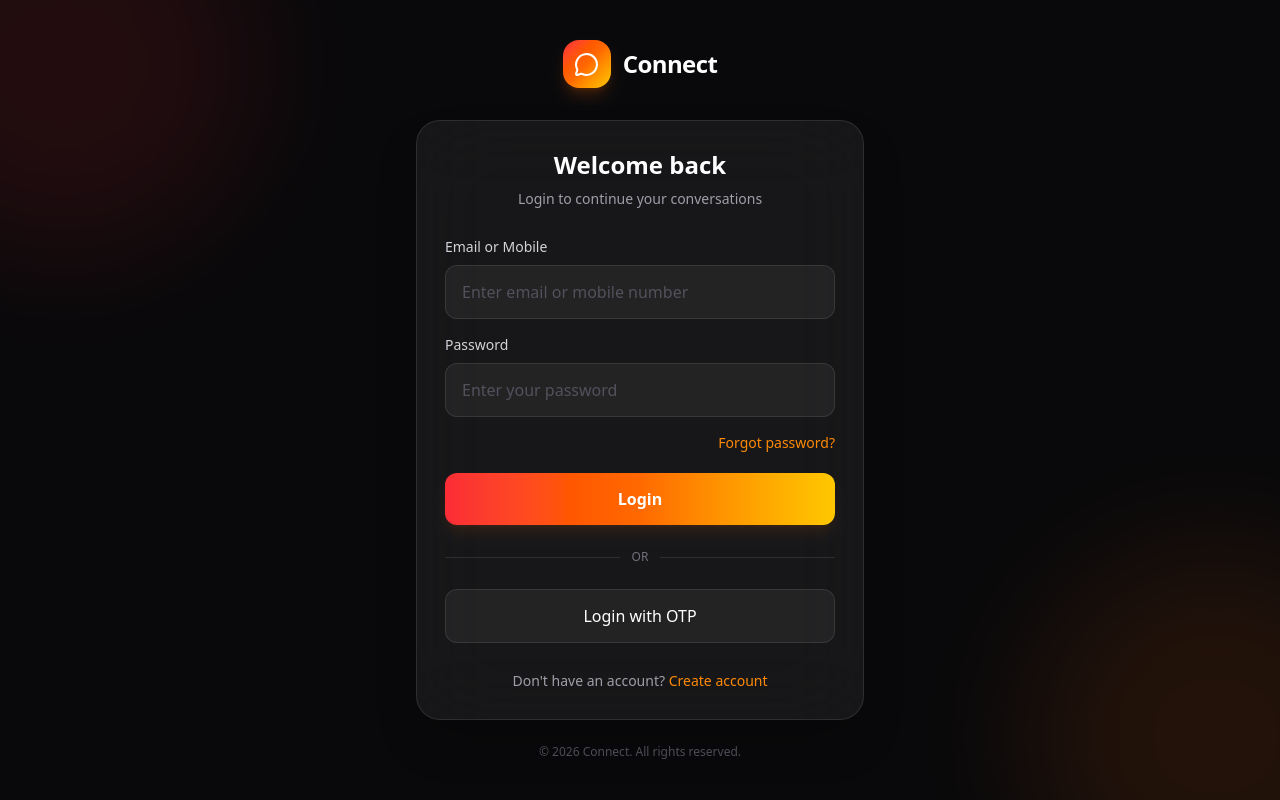
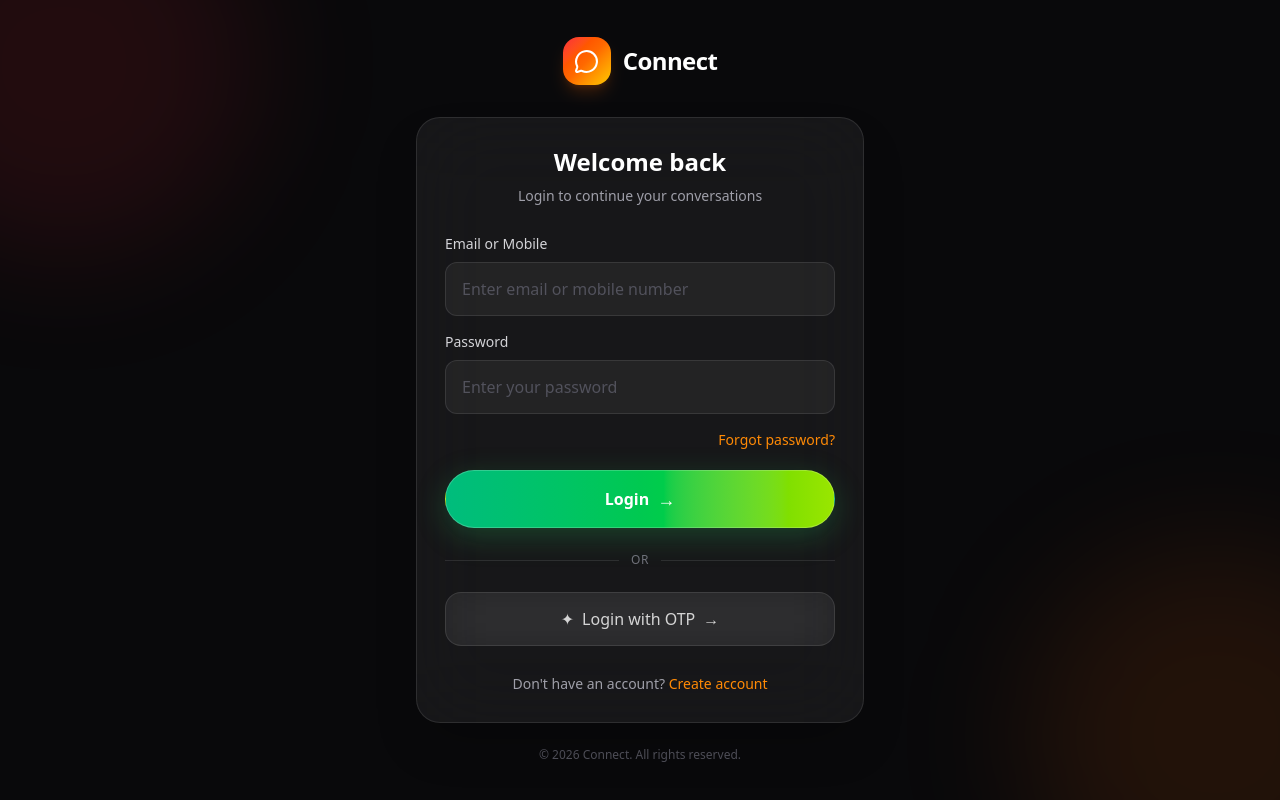
Before and after one commit to kargatiyamayur92/private-chat-app, a React (Vite) app in the folder client/: page /login in a window 1280 px wide. Built offline with nearby package versions, Linux system fonts and the light colour scheme; no server answers.

Commit message:
add loading btn

```diff
--- /dev/null
+++ b/client/src/components/Loading.jsx
@@ -0,0 +1,14 @@
+function Loading({ text = "Loading..." }) {
+  return (
+    <div className="flex items-center justify-center gap-2">
+      <span
+        className="h-5 w-5 animate-spin rounded-full border-2
+        border-white/30 border-t-white"
+      />
+
+      <span>{text}</span>
+    </div>
+  );
+}
+
+export default Loading;
--- a/client/src/components/PrimaryButton.jsx
+++ b/client/src/components/PrimaryButton.jsx
@@ -1,10 +1,72 @@
-function PrimaryButton({ children, type = "button" }) {
+import Loading from "./Loading";
+
+function PrimaryButton({
+  children,
+  loading = false,
+  loadingText = "Loading...",
+  disabled = false,
+  ...props
+}) {
   return (
     <button
-      type={type}
-      className="w-full py-3.5 rounded-xl bg-gradient-to-r from-red-500 via-orange-500 to-yellow-400 font-semibold shadow-lg shadow-orange-500/10 hover:opacity-90 active:scale-[0.98] transition"
+      {...props}
+      disabled={disabled || loading}
+      className={`
+        group relative w-full overflow-hidden
+        rounded-full
+        border border-white/20
+        bg-gradient-to-r
+        from-emerald-500
+        via-green-500
+        to-lime-400
+        px-6 py-3.5
+        font-semibold text-white
+
+        shadow-[0_8px_30px_rgba(34,197,94,0.25)]
+
+        transition-all duration-300
+
+        hover:-translate-y-0.5
+        hover:shadow-[0_12px_35px_rgba(34,197,94,0.4)]
+
+        active:translate-y-0
+        active:scale-[0.98]
+
+        focus:outline-none
+        focus:ring-2
+        focus:ring-green-400/50
+
+        disabled:cursor-not-allowed
+        disabled:opacity-60
+      `}
     >
-      {children}
+      {/* Liquid shine */}
+      <span
+        className="
+          pointer-events-none absolute inset-0
+          -translate-x-full
+          bg-gradient-to-r
+          from-transparent
+          via-white/25
+          to-transparent
+          transition-transform duration-700
+          group-hover:translate-x-full
+        "
+      />
+
+      <span className="relative z-10 flex items-center justify-center gap-2">
+        {loading ? (
+          <Loading text={loadingText} />
+        ) : (
+          <>
+            <span>{children}</span>
+
+            <span className="text-lg transition-transform duration-300 group-hover:translate-x-1">
+              →
+            </span>
+          </>
+        )}
+      </span>
     </button>
   );
 }
--- a/client/src/components/home/HomeBottomNav.jsx
+++ b/client/src/components/home/HomeBottomNav.jsx
@@ -28,7 +28,7 @@ const HomeBottomNav = () => {
     ];
 
     return (
-        <nav className="fixed bottom-4 left-1/2 z-50
+        <nav className="fixed -bottom-2 left-1/2 z-50
             flex -translate-x-1/2 items-center gap-1
             rounded-[28px] border border-white/15
             bg-black/45 p-2 shadow-2xl backdrop-blur-2xl
--- a/client/src/pages/auth/LoginPage.jsx
+++ b/client/src/pages/auth/LoginPage.jsx
@@ -2,18 +2,16 @@ import { useState } from "react";
 import { useNavigate } from "react-router-dom";
 import api from "../../api.js";
 import { toast } from "react-toastify";
+
 import AuthLayout from "../../components/AuthLayout";
 import Input from "../../components/Input";
 import PrimaryButton from "../../components/PrimaryButton";
 import OTPLogin from "./OTPLogin";
-import { useEffect } from "react";
 import HomeBottomNav from "../../components/home/HomeBottomNav.jsx";
 
 function LoginPage() {
+  const navigate = useNavigate();
 
-console.log(import.meta.env.VITE_API_URL)
-
-  const navigate = useNavigate();
   const [loginType, setLoginType] = useState("password");
 
   const [loginForm, setLoginForm] = useState({
@@ -21,27 +19,54 @@ console.log(import.meta.env.VITE_API_URL)
     password: "",
   });
 
+  // Login loading state
+  const [loading, setLoading] = useState(false);
+
   const handleLoginChange = (e) => {
     const { name, value } = e.target;
-    setLoginForm((prev) => ({ ...prev, [name]: value }));
+
+    setLoginForm((prev) => ({
+      ...prev,
+      [name]: value,
+    }));
   };
 
-  const handleLogin = (e) => {
+  const handleLogin = async (e) => {
     e.preventDefault();
 
-    if (!loginForm.emailOrMobile || !loginForm.password) return;
+    if (!loginForm.emailOrMobile || !loginForm.password) {
+      toast.error("Please enter email/mobile and password");
+      return;
+    }
 
-    api
-      .post("/api/v1/login/password", loginForm)
-      .then((response) => {
-        if (response.data.success) {
-          toast.success(response.data.msg);
-          navigate("/chat");
-        } else {
-          toast.error(response.data.msg);
-        }
-      })
-      .catch((err) => console.log(err));
+    // Prevent multiple requests
+    if (loading) return;
+
+    try {
+      setLoading(true);
+
+      const response = await api.post(
+        "/api/v1/login/password",
+        loginForm
+      );
+
+      if (response.data.success) {
+        toast.success(response.data.msg);
+
+        navigate("/chat");
+      } else {
+        toast.error(response.data.msg);
+      }
+    } catch (err) {
+      console.log("Login Error:", err);
+
+      toast.error(
+        err?.response?.data?.msg ||
+        "Login failed. Please try again."
+      );
+    } finally {
+      setLoading(false);
+    }
   };
 
   return (
@@ -49,17 +74,22 @@ console.log(import.meta.env.VITE_API_URL)
       title="Welcome back"
       subtitle="Login to continue your conversations"
     >
-      <HomeBottomNav/>
+      <HomeBottomNav />
+
       {loginType === "password" ? (
         <form onSubmit={handleLogin}>
+
+          {/* Email / Mobile */}
           <Input
             label="Email or Mobile"
             name="emailOrMobile"
             placeholder="Enter email or mobile number"
             value={loginForm.emailOrMobile}
             onChange={handleLoginChange}
+            required
           />
 
+          {/* Password */}
           <Input
             label="Password"
             name="password"
@@ -67,43 +97,120 @@ console.log(import.meta.env.VITE_API_URL)
             placeholder="Enter your password"
             value={loginForm.password}
             onChange={handleLoginChange}
+            required
           />
 
-          <div className="flex justify-end mb-5">
+          {/* Forgot Password */}
+          <div className="mb-5 flex justify-end">
             <button
               type="button"
               onClick={() => navigate("/forgot-password")}
-              className="text-sm text-orange-400 hover:text-orange-300"
+              disabled={loading}
+              className="
+                text-sm font-medium
+                text-orange-400
+                transition-colors
+                hover:text-orange-300
+                disabled:cursor-not-allowed
+                disabled:opacity-50
+              "
             >
               Forgot password?
             </button>
           </div>
 
-          <PrimaryButton type="submit">Login</PrimaryButton>
+          {/* Login Button */}
+          <PrimaryButton
+            type="submit"
+            loading={loading}
+            loadingText="Logging in..."
+            disabled={loading}
+          >
+            Login
+          </PrimaryButton>
 
-          <div className="flex items-center gap-3 my-6">
-            <div className="h-px bg-white/10 flex-1" />
-            <span className="text-xs text-zinc-500">OR</span>
-            <div className="h-px bg-white/10 flex-1" />
+          {/* Divider */}
+          <div className="my-6 flex items-center gap-3">
+            <div className="h-px flex-1 bg-white/10" />
+
+            <span className="text-xs font-medium tracking-wider text-zinc-500">
+              OR
+            </span>
+
+            <div className="h-px flex-1 bg-white/10" />
           </div>
 
+          {/* OTP Login */}
           <button
             type="button"
             onClick={() => setLoginType("otp")}
-            className="w-full py-3.5 rounded-xl border border-white/10 bg-white/5 hover:bg-white/10 transition font-medium"
+            disabled={loading}
+            className="
+              group relative w-full overflow-hidden
+              rounded-2xl
+              border border-white/10
+              bg-white/[0.06]
+              px-5 py-3.5
+              font-medium text-white/80
+              backdrop-blur-xl
+              transition-all duration-300
+
+              hover:-translate-y-0.5
+              hover:border-white/20
+              hover:bg-white/[0.10]
+              hover:text-white
+
+              active:scale-[0.98]
+
+              disabled:cursor-not-allowed
+              disabled:opacity-50
+            "
           >
-            Login with OTP
+            {/* Liquid shine */}
+            <span
+              className="
+                pointer-events-none absolute inset-0
+                -translate-x-full
+                bg-gradient-to-r
+                from-transparent
+                via-white/10
+                to-transparent
+                transition-transform duration-700
+                group-hover:translate-x-full
+              "
+            />
+
+            <span className="relative z-10 flex items-center justify-center gap-2">
+              <span>✦</span>
+              Login with OTP
+              <span className="transition-transform duration-300 group-hover:translate-x-1">
+                →
+              </span>
+            </span>
           </button>
         </form>
       ) : (
-        <OTPLogin onBack={() => setLoginType("password")} />
+        <OTPLogin
+          onBack={() => setLoginType("password")}
+        />
       )}
 
-      <p className="text-center text-sm text-zinc-400 mt-7">
+      {/* Register */}
+      <p className="mt-7 text-center text-sm text-zinc-400">
         Don't have an account?{" "}
+
         <button
+          type="button"
           onClick={() => navigate("/register")}
-          className="text-orange-400 hover:text-orange-300 font-medium"
+          disabled={loading}
+          className="
+            font-medium
+            text-orange-400
+            transition-colors
+            hover:text-orange-300
+            disabled:cursor-not-allowed
+            disabled:opacity-50
+          "
         >
           Create account
         </button>
--- a/client/src/pages/auth/RegisterPage.jsx
+++ b/client/src/pages/auth/RegisterPage.jsx
@@ -2,6 +2,7 @@ import { useState } from "react";
 import { useNavigate } from "react-router-dom";
 import api from "../../api.js";
 import { toast } from "react-toastify";
+
 import AuthLayout from "../../components/AuthLayout";
 import Input from "../../components/Input";
 import PrimaryButton from "../../components/PrimaryButton";
@@ -21,26 +22,53 @@ function RegisterPage() {
 
   const [termsAccepted, setTermsAccepted] = useState(false);
 
+  // 👇 request loading state
+  const [loading, setLoading] = useState(false);
+
   const handleChange = (e) => {
     const { name, value } = e.target;
-    setForm((prev) => ({ ...prev, [name]: value }));
+
+    setForm((prev) => ({
+      ...prev,
+      [name]: value,
+    }));
   };
 
-  const handleRegister = (e) => {
+  const handleRegister = async (e) => {
     e.preventDefault();
 
-    if (!termsAccepted) return;
+    if (!termsAccepted) {
+      toast.error("Please accept the Terms of Service and Privacy Policy.");
+      return;
+    }
 
-    api
-      .post("/api/v1/register", form)
-      .then((response) => {
-        if (response.data.success) {
-          toast.success(response.data.msg);
-        } else {
-          toast.error(response.data.msg);
-        }
-      })
-      .catch((err) => console.log(err));
+    // Prevent double click
+    if (loading) return;
+
+    try {
+      setLoading(true);
+
+      const response = await api.post("/api/v1/register", form);
+
+      if (response.data.success) {
+        toast.success(response.data.msg);
+
+        // Agar registration ke baad OTP page par jana hai
+        // navigate("/otp");
+      } else {
+        toast.error(response.data.msg);
+      }
+    } catch (err) {
+      console.log("Register Error:", err);
+
+      toast.error(
+        err?.response?.data?.msg ||
+        "Registration failed. Please try again."
+      );
+    } finally {
+      // Response/error dono ke baad loading false
+      setLoading(false);
+    }
   };
 
   return (
@@ -48,7 +76,8 @@ function RegisterPage() {
       title="Create your account"
       subtitle="Join and start chatting with your friends"
     >
-      <HomeBottomNav/>
+      <HomeBottomNav />
+
       <form onSubmit={handleRegister}>
         <div className="grid grid-cols-2 gap-3">
           <Input
@@ -105,24 +134,41 @@ function RegisterPage() {
           onChange={handleChange}
         />
 
-        <label className="flex items-start gap-3 text-sm text-zinc-400 my-5 cursor-pointer">
+        <label
+          className="my-5 flex cursor-pointer items-start gap-3
+          text-sm text-zinc-400"
+        >
           <input
             type="checkbox"
             checked={termsAccepted}
             onChange={(e) => setTermsAccepted(e.target.checked)}
             className="mt-1 accent-orange-500"
           />
-          <span>I agree to the Terms of Service and Privacy Policy.</span>
+
+          <span>
+            I agree to the Terms of Service and Privacy Policy.
+          </span>
         </label>
 
-        <PrimaryButton type="submit">Create Account</PrimaryButton>
+        <PrimaryButton
+          type="submit"
+          loading={loading}
+          loadingText="Creating account..."
+          disabled={loading}
+        >
+          Create Account
+        </PrimaryButton>
       </form>
 
-      <p className="text-center text-sm text-zinc-400 mt-6">
+      <p className="mt-6 text-center text-sm text-zinc-400">
         Already have an account?{" "}
+
         <button
+          type="button"
           onClick={() => navigate("/login")}
-          className="text-orange-400 hover:text-orange-300 font-medium"
+          disabled={loading}
+          className="font-medium text-orange-400 hover:text-orange-300
+          disabled:cursor-not-allowed disabled:opacity-50"
         >
           Login
         </button>
```
